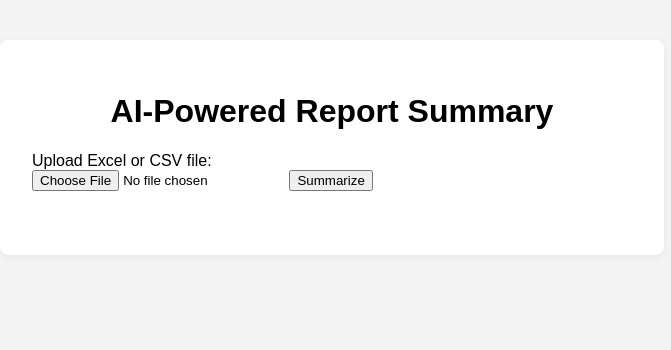
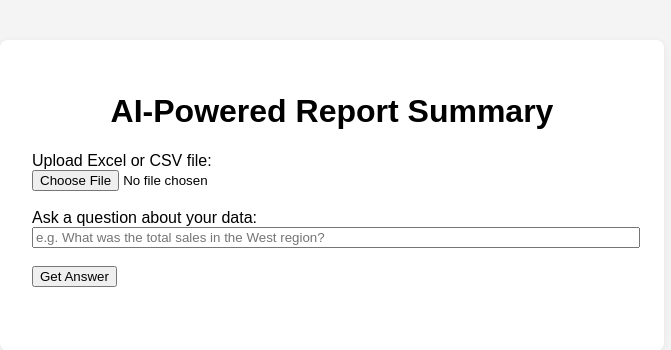
Before and after one commit to Nartanyun/Report-Summary, a Flask app: page / in a window 1280 px wide. Shown: the top 350 px of the page, without its empty margins (308-979 px from the left). Run offline with Flask 3, Linux system fonts and the light colour scheme.

Commit message:
Update index.html

```diff
--- a/templates/index.html
+++ b/templates/index.html
@@ -19,9 +19,16 @@
         <h1>AI-Powered Report Summary</h1>
         <form method="post" enctype="multipart/form-data">
             <label for="file">Upload Excel or CSV file:</label><br>
-            <input type="file" name="file" id="file" accept=".csv,.xlsx,.xls" required>
-            <button type="submit">Summarize</button>
+            <input type="file" name="file" id="file" accept=".csv,.xlsx,.xls" required><br><br>
+            <label for="question">Ask a question about your data:</label><br>
+            <input type="text" name="question" id="question" value="{{ question or '' }}" placeholder="e.g. What was the total sales in the West region?" style="width:100%;"><br><br>
+            <button type="submit">Get Answer</button>
         </form>
+        {% if answer %}
+            <h2>Answer</h2>
+            <textarea readonly>{{ answer }}</textarea>
+            <br>
+        {% endif %}
         {% if summary %}
             <h2>Summary</h2>
             <textarea readonly>{{ summary }}</textarea>
```
